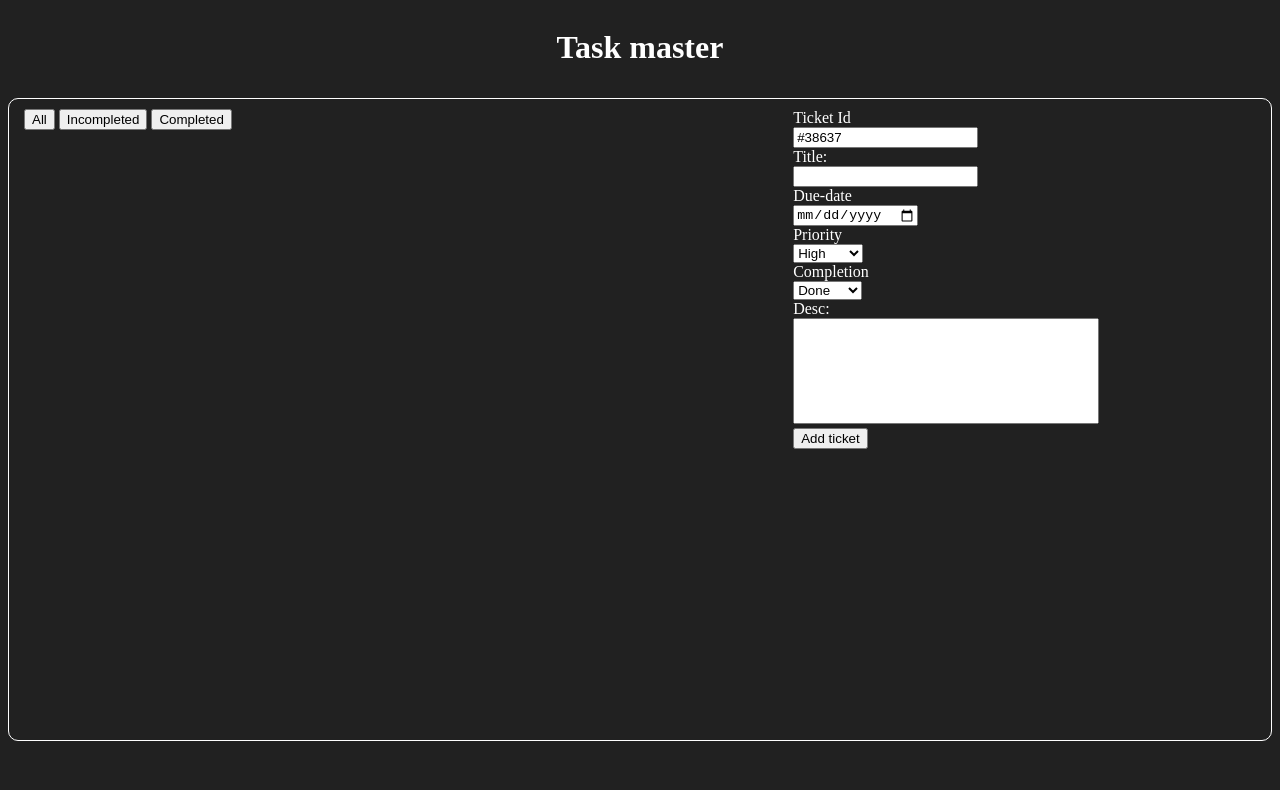
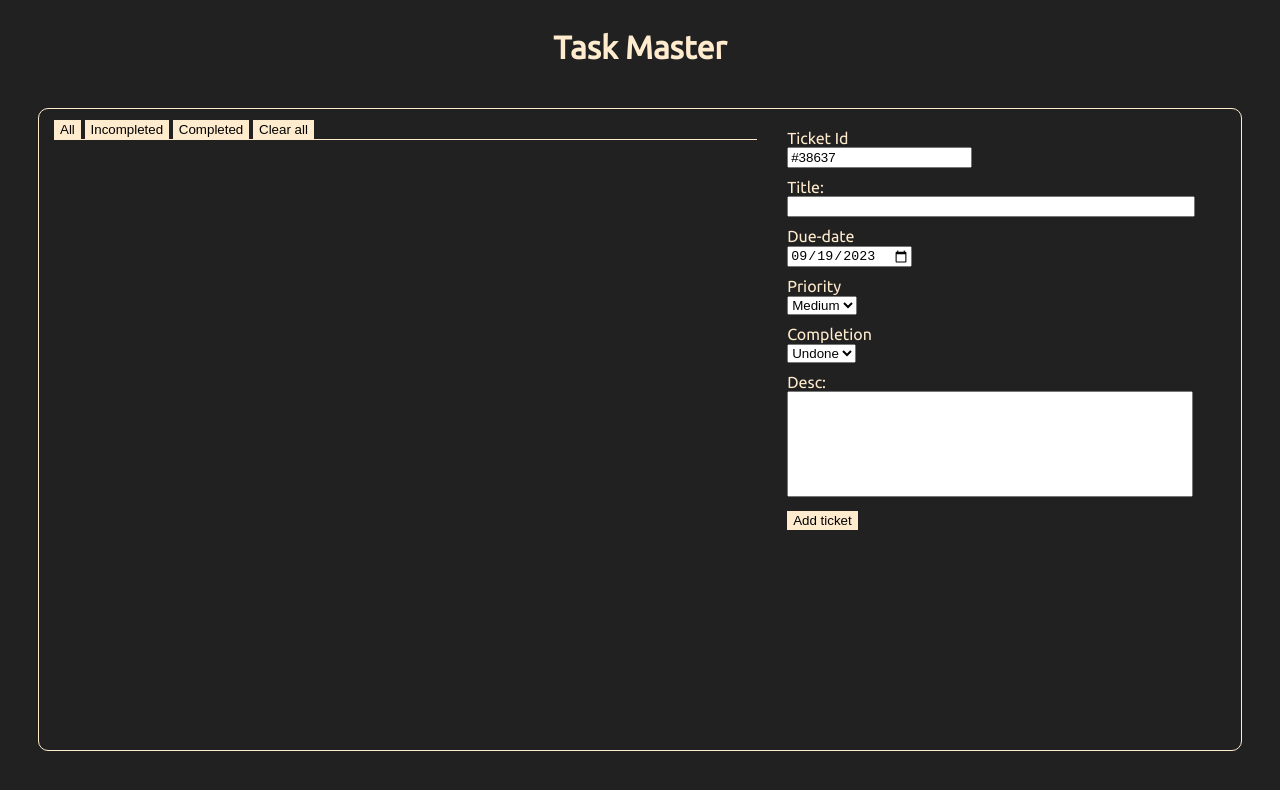
Before and after one commit to kurniadikevin/js-stackup-bounty, a plain HTML site: page index.html in a window 1280 px wide. Drawn offline with Linux system fonts and the light colour scheme.

Commit message:
refactor and add styling

```diff
--- a/index.html
+++ b/index.html
@@ -4,11 +4,14 @@
     <meta charset="UTF-8">
     <meta name="viewport" content="width=device-width, initial-scale=1.0">
     <link rel="stylesheet" type="text/css" href="./style.css">
-    <title>Task master</title>
+    <link rel="preconnect" href="https://fonts.googleapis.com">
+    <link rel="preconnect" href="https://fonts.gstatic.com" crossorigin>
+    <link href="https://fonts.googleapis.com/css2?family=Ubuntu&display=swap" rel="stylesheet">
+    <title>Task Master</title>
 </head>
 <body>
     <div class="header">
-        <h1>Task master</h1>
+        <h1>Task Master</h1>
     </div>
     <div class="task-body">
         <div class="task-display">
@@ -16,6 +19,7 @@
             <button id="refresh">All</button>
             <button id="incompleted">Incompleted</button>
             <button id="completed">Completed</button>
+            <button id="clear-all">Clear all</button>
             </div>
             <div class="task-list"></div>
         </div>
@@ -30,13 +34,13 @@
                 <div>Priority</div>
                 <select name="priority-select" id="priority-select">
                     <option value="high">High</option>
-                    <option value="medium">Medium</option>
+                    <option value="medium" selected>Medium</option>
                     <option value="low">Low</option>
                 </select>
                 <div >Completion</div>
                 <select name="completion" id="completion-select">
                     <option value='true'>Done</option>
-                    <option value='false'>Undone</option>
+                    <option value='false' selected>Undone</option>
                 </select>
                 <div>Desc:</div>
                 <textarea type="text" id="description" name="description"></textarea>
--- a/script.js
+++ b/script.js
@@ -21,7 +21,6 @@ class Task {
   }
 
   class ToDoList {
-
     constructor() {
         const local= JSON.parse(localStorage.getItem('local-data'))
         if(local){
@@ -36,8 +35,12 @@ class Task {
     }
 
     clearTicketForm(){
-        [ticketInput.value, title.value, description.value,
-        priority.value, completion.value]=''
+      ticketInput.value = '';
+      title.value = '';
+      description.value = '';
+      priority.value = 'medium';
+      completion.value = 'false';
+      dueDate.value=today
         this.autogenerateTicketId();
     }
 
@@ -52,12 +55,8 @@ class Task {
         }
     }
 
-    removeTask(id) {
-      this.tasks = this.tasks.filter(task => task.id !== id);
-    }
-
-    getTaskById(id) {
-      return this.tasks.find(task => task.id === id);
+    clearAllTasks(){
+     return localStorage.clear()
     }
 
     getAllTasks() {
@@ -116,6 +115,10 @@ incompletedBtn.addEventListener('click',()=>showTask('incompleted'))
 const completedBtn= document.querySelector('#completed');
 completedBtn.addEventListener('click',()=>showTask('completed'))
 
+//clear all task
+const clearAllBtn= document.querySelector('#clear-all');
+clearAllBtn.addEventListener('click',()=> {myToDoList.clearAllTasks(); showTask()})
+
 
 // show task based on completion status or show all
 // USING SWITCH CASE STATEMENT
@@ -160,5 +163,12 @@ const showTask=(status)=>{
   });
 }
 
+//make due date default today
+const today = new Date().toISOString().substr(0, 10);
+dueDate.value=today;
+
+
+
+
 myToDoList.autogenerateTicketId()
 showTask()
--- a/style.css
+++ b/style.css
@@ -1,17 +1,21 @@
 body{
     background-color: rgb(33, 33, 33);
-    color: white
+    color: white;
+    font-family: 'Ubuntu', sans-serif;
+    padding-left: 30px;
+    padding-right: 30px;
 }
 
 .header{
    display: flex;
    justify-content: center;
    align-items: center;
-   padding-bottom: 10px;
+   padding-bottom: 20px;
+   color: blanchedalmond;
 }
 
 .task-body{
-    border: 1px solid white;
+    border: 1px solid blanchedalmond;
     border-radius: 10px;
     display: grid;
     grid-template-columns: 3fr 2fr;
@@ -22,13 +26,18 @@ body{
 
     }
     .task-list{
-        overflow-y: scroll;
+        overflow-y:hidden;
         overflow-x: hidden;
         height: 600px;
+        border-top: 1px solid blanchedalmond;
     }
 
     .task-input{
         padding-left: 30px;
+    }
+    .task-input-div>div{
+        color: blanchedalmond;
+        padding-top: 10px;
     }
         .task-input-form{
             width: 60%;
@@ -36,16 +45,32 @@ body{
             flex-direction: column;
             gap: 5px;
         }
+        #title{
+            width: 400px;
+        }
+
         #description{
             height: 100px;
-            width: 300px;
+            width: 400px;
             resize: none;
         }
 
 .single-task{
-    border: 1px solid white;
+    border-bottom: 1px solid blanchedalmond;
+    border-left: 1px solid blanchedalmond;
     padding: 10px 20px;
     display: flex;
     flex-direction: column;
     gap: 5px;
 }
+
+button{
+    background-color: blanchedalmond;
+    border: none;
+    padding: 2px 6px;
+    cursor: pointer;
+}
+
+button:hover{
+    background-color: darkgrey;
+}
```
Also changed, not shown: 1 other file.
